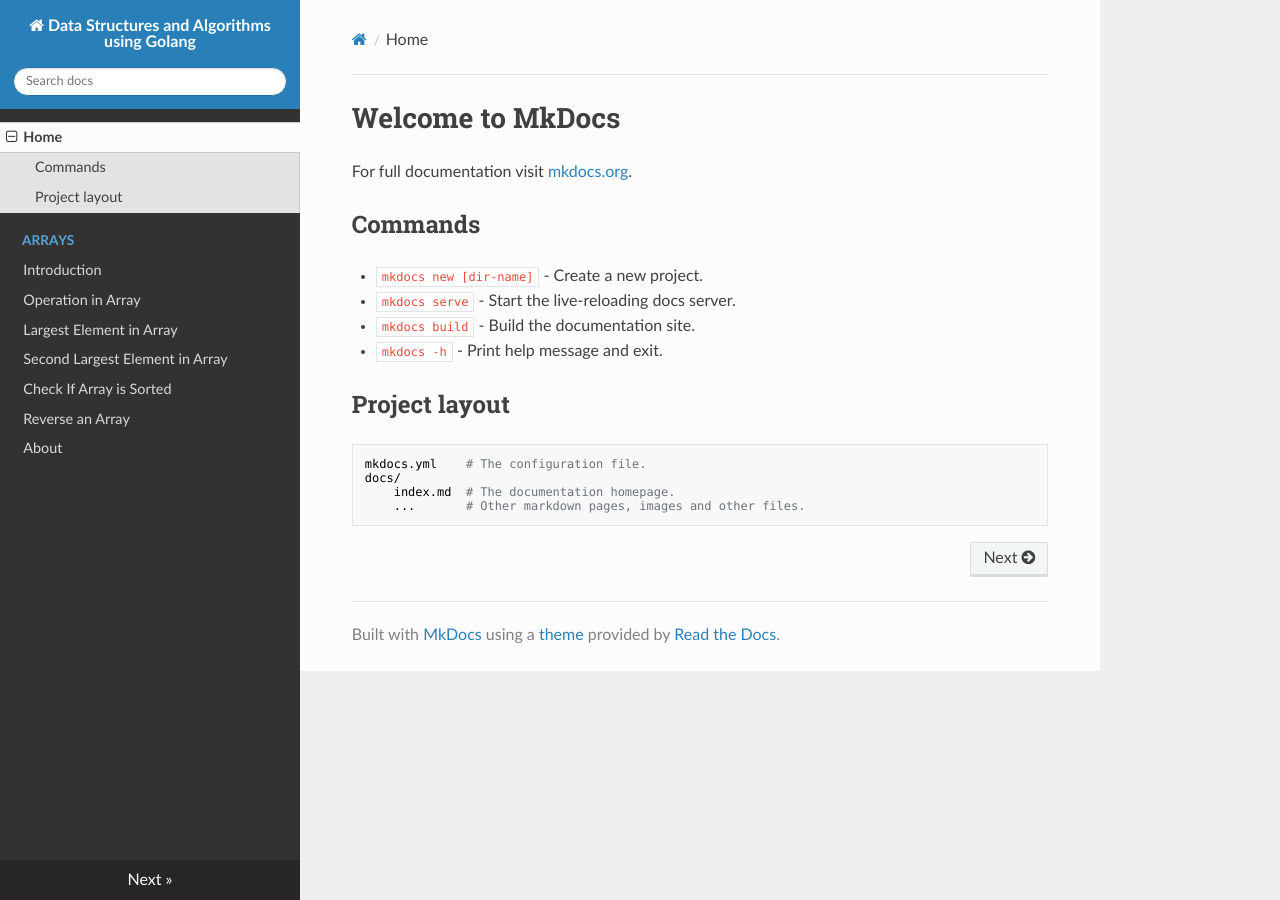
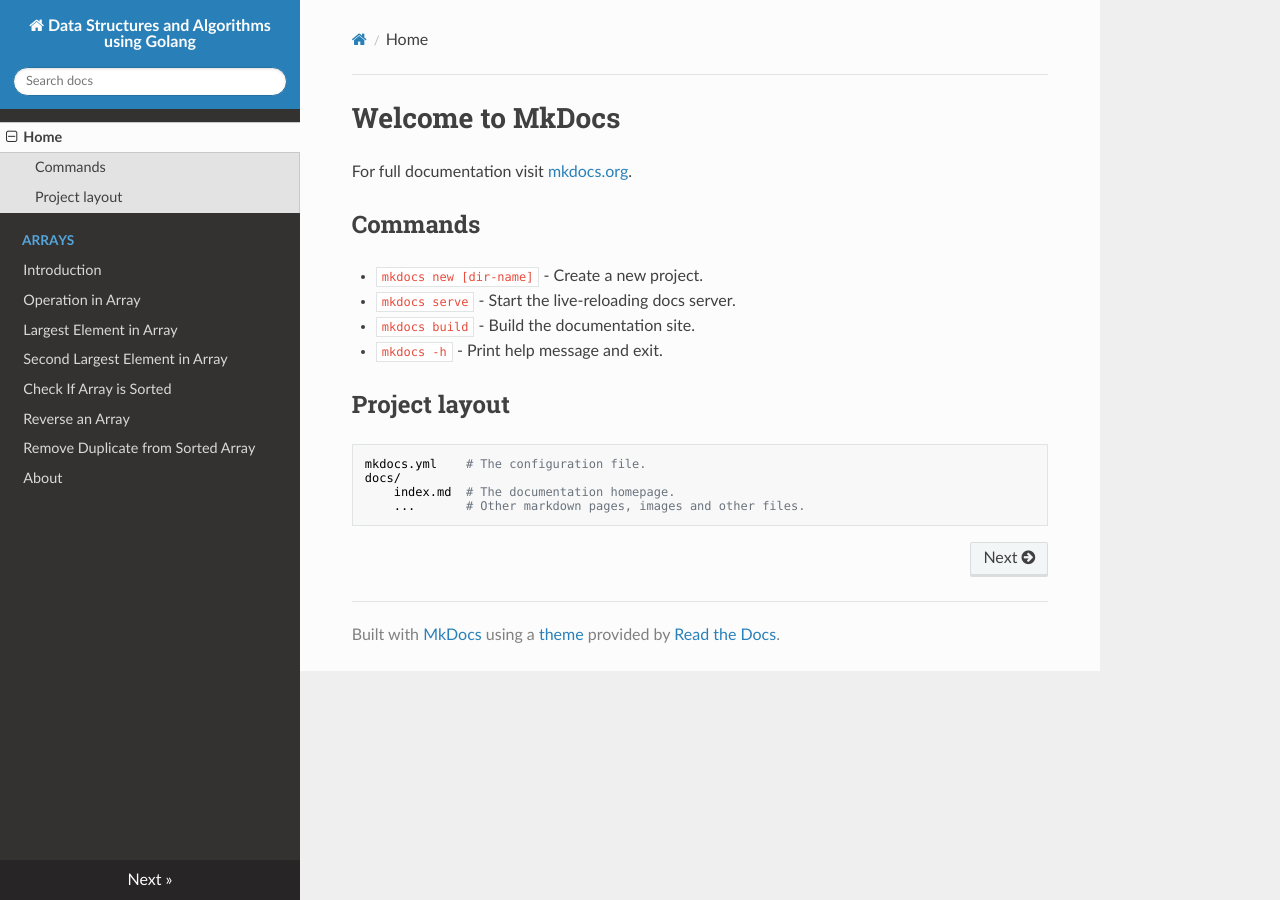
Before and after one commit to prithvipal/golang-dsa, an MkDocs documentation site: the page built from docs/index.md, in a window 1280 px wide. Built offline with MkDocs 1.6.1, drawn with Linux system fonts in a browser that asks for light colours; nearby versions of some CDN libraries.

Commit message:
template for remove duplicate from sorted array

```diff
--- a/mkdocs.yml
+++ b/mkdocs.yml
@@ -8,5 +8,6 @@
         - Second Largest Element in Array: array/second_largest_element.md
         - Check If Array is Sorted: array/is_array_sorted.md
         - Reverse an Array: array/reverse_array.md
+        - Remove Duplicate from Sorted Array: array/remove_duplicates_from_sorted_array.md
     - About: about.md
 theme: readthedocs
```
Also changed, not shown: docs/array/remove_duplicates_from_sorted_array.md (added, +1 -0 lines).
